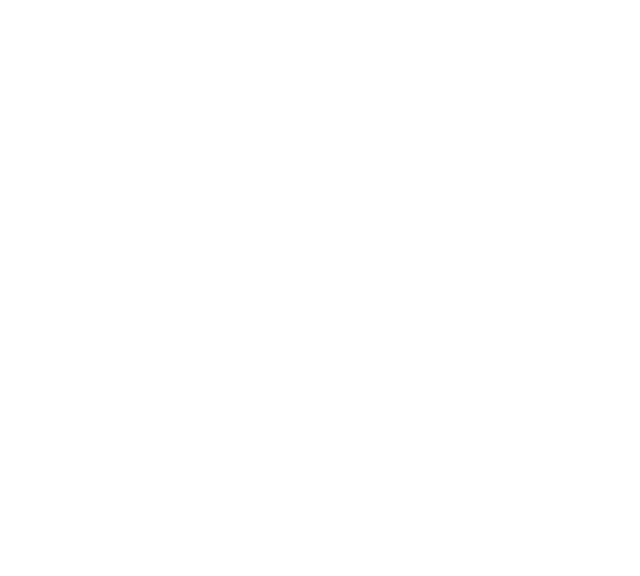
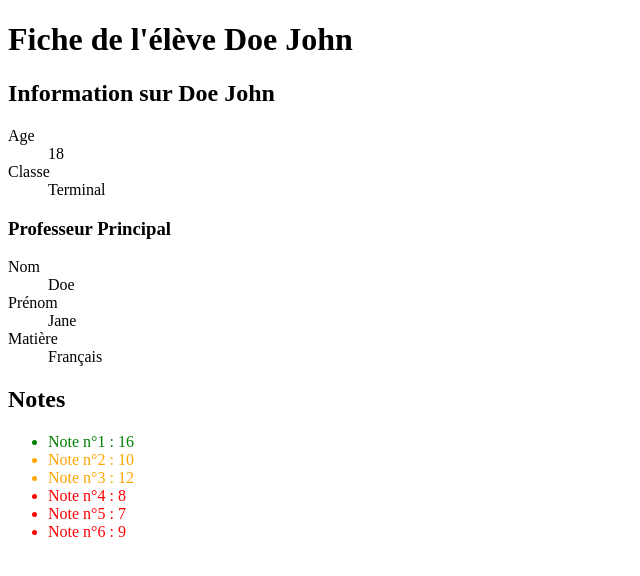
Before and after one commit to Djeg/php-cooking-tutorial, a PHP site: page /exercice4.php in a window 1280 px wide. Before the commit the part shown is empty. Shown: the top 576 px of the page, without its empty margins (0-640 px from the left). Run offline with PHP 8.4, Linux system fonts and the light colour scheme.

Commit message:
Correction exercice 4

```diff
--- /dev/null
+++ b/exercices/exercice4.css
@@ -0,0 +1,11 @@
+.red {
+    color: red;
+}
+
+.orange {
+    color: orange;
+}
+
+.green {
+    color: green;
+}
--- a/exercices/exercice4.php
+++ b/exercices/exercice4.php
@@ -45,3 +45,48 @@
 Indice, vous pouvez créer et attacher une feuille de style css
 de la même manière que en HTML :)
 -->
+
+<!DOCTYPE html>
+<html lang="en">
+
+<head>
+    <meta charset="UTF-8">
+    <meta http-equiv="X-UA-Compatible" content="IE=edge">
+    <meta name="viewport" content="width=device-width, initial-scale=1.0">
+    <link rel="stylesheet" href="./exercice4.css" />
+    <title>Exercice 4</title>
+</head>
+
+<body>
+    <h1>Fiche de l'élève <?= $eleve['nom'] ?> <?= $eleve['prenom'] ?></h1>
+
+    <h2>Information sur <?= $eleve['nom'] ?> <?= $eleve['prenom'] ?></h2>
+
+    <dl>
+        <dt>Age</dt>
+        <dd><?= $eleve['age'] ?></dd>
+        <dt>Classe</dt>
+        <dd><?= $eleve['classe'] ?></dd>
+    </dl>
+
+    <h3>Professeur Principal</h3>
+
+    <dl>
+        <dt>Nom</dt>
+        <dd><?= $eleve['profPrincipal']['nom'] ?></dd>
+        <dt>Prénom</dt>
+        <dd><?= $eleve['profPrincipal']['prenom'] ?></dd>
+        <dt>Matière</dt>
+        <dd><?= $eleve['profPrincipal']['matiere'] ?></dd>
+    </dl>
+
+    <h2>Notes</h2>
+
+    <ul>
+        <? foreach ($eleve['notes'] as $index => $note) : ?>
+            <li class="<? if ($note > 15) : ?>green<? elseif ($note >= 10) : ?>orange<? else : ?>red<? endif ?>">Note n°<?= $index + 1 ?> : <?= $note ?></li>
+        <? endforeach ?>
+    </ul>
+</body>
+
+</html>
```
